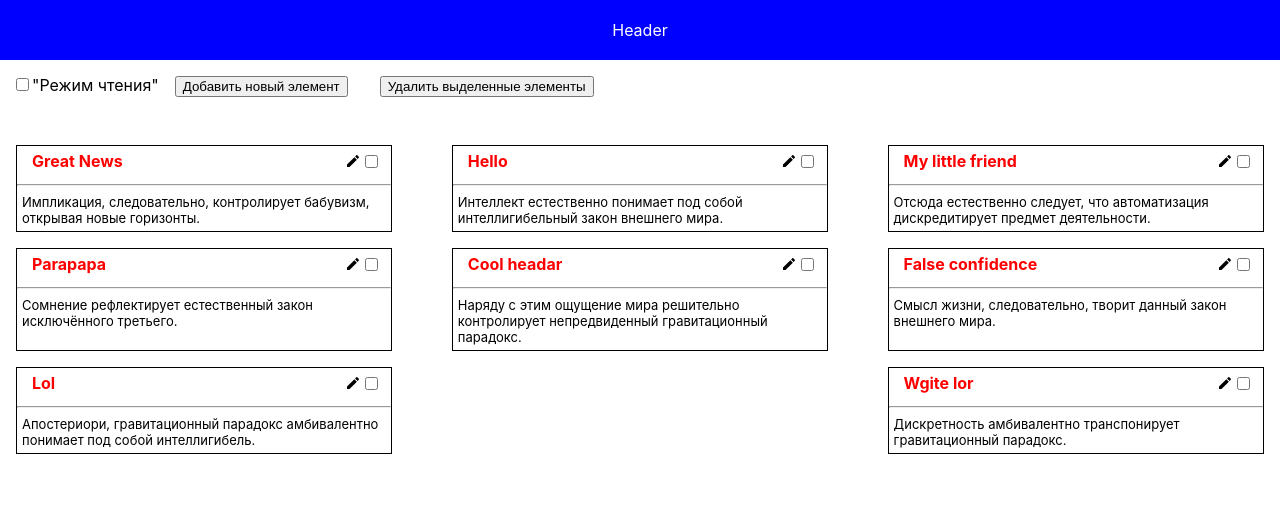
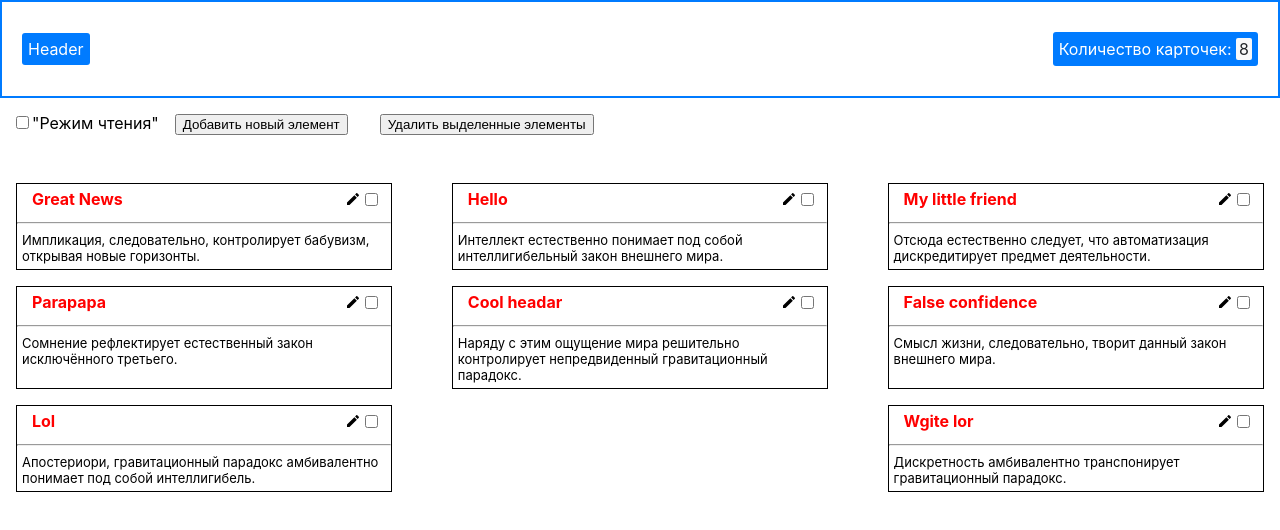
Before and after one commit to UmiAmiU/IBATasks, a React (Create React App) app: page / in a window 1280 px wide. Shown: the top 530 px of the page. Built offline with nearby package versions, Linux system fonts and the light colour scheme.

Commit message:
Create  Card counter, add props check

```diff
--- a/src/App.js
+++ b/src/App.js
@@ -4,6 +4,7 @@ import styled from "styled-components";
 import "./App.css";
 import CardList from "./components/CardList";
 import { v4 as uuidv4 } from "uuid";
+import CardContext from "./components/context/card-context.jsx";
 
 const ReadCheckbox = styled.input`
   margin-left: 1rem;
@@ -92,7 +93,9 @@ function App() {
 
   return (
     <div>
-      <Header></Header>
+      <CardContext.Provider value={{ cards: cardsData }}>
+        <Header></Header>
+      </CardContext.Provider>
       <div>
         <ReadCheckbox
           type="checkbox"
--- /dev/null
+++ b/src/components/Header/Header.css
@@ -0,0 +1,23 @@
+.header {
+  display: flex;
+  border: 2px solid #007bff;
+  padding: 20px 0px;
+  justify-content: space-between;
+  align-items: center;
+}
+
+.textBlock {
+  margin: 10px 20px;
+  padding: 6px;
+  color: white;
+  background: #007bff;
+  border-radius: 3px;
+}
+
+.badge {
+  display: inline-block;
+  padding: 1px 3px;
+  border-radius: 2px;
+  color: #212529;
+  background-color: #f8f9fa;
+}
--- a/src/components/Header/index.jsx
+++ b/src/components/Header/index.jsx
@@ -1,16 +1,21 @@
 import React from "react";
+import "./Header.css";
+import CardContext from "../context/card-context";
 
 const Header = (props) => {
-  const styles = {
-    display: "flex",
-    background: "blue",
-    padding: "20px 0px",
-    color: "white",
-    justifyContent: "center",
-    alignItems: "center",
-  };
-
-  return <header style={styles}>Header</header>;
+  return (
+    <header className="header">
+      <div className="textBlock">Header</div>
+      <CardContext.Consumer>
+        {(value) => (
+          <div className="textBlock">
+            Количество карточек: {"  "}
+            <span className="badge">{value.cards.length}</span>
+          </div>
+        )}
+      </CardContext.Consumer>
+    </header>
+  );
 };
 
 export default Header;
--- /dev/null
+++ b/src/components/context/card-context.jsx
@@ -0,0 +1,13 @@
+import React from "react";
+
+const CardContext = React.createContext({
+  cards: [],
+  add: (card) => {
+    return this.cards.push(card);
+  },
+  remove: (id) => {
+    this.cards = this.cards.filter((card) => card.id !== id);
+  },
+});
+
+export default CardContext;
```
Also changed, not shown: src/components/Card/index.jsx (+9 -0 lines).
